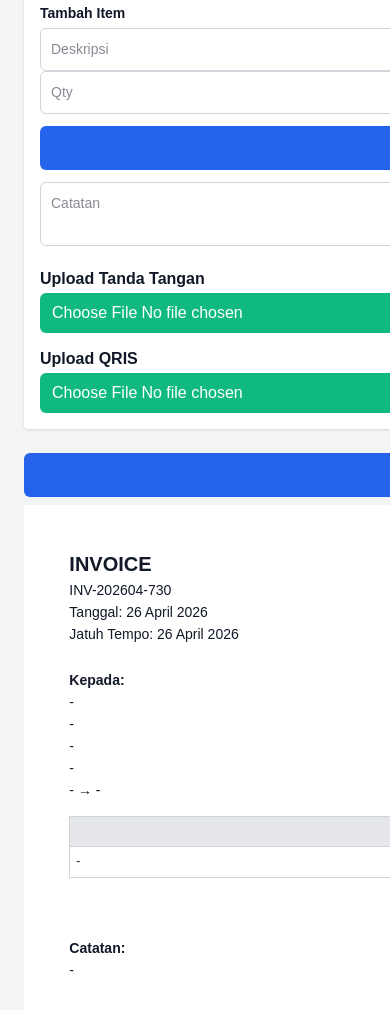
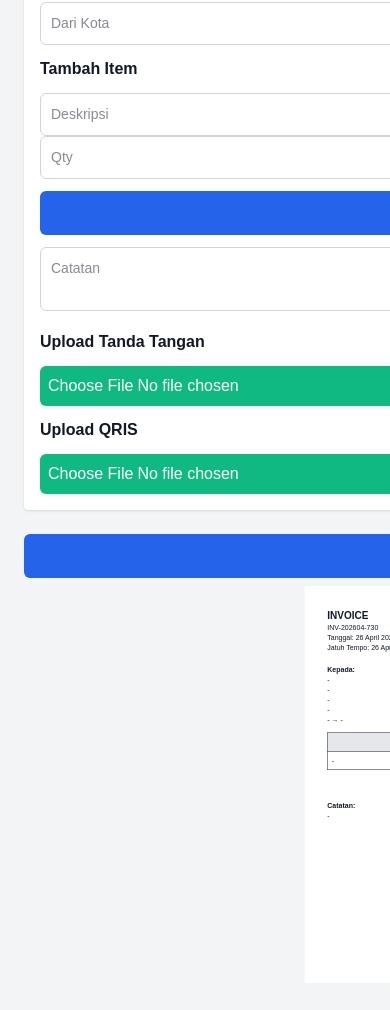
Before and after one commit to rahmatfantastik07/invoice-app, a Next.js app: page / in a window 390 px wide. Shown: the part 868-1878 px from the top of the page. Built offline with nearby package versions, Linux system fonts and the light colour scheme.

Commit message:
Update globals.css

```diff
--- a/app/globals.css
+++ b/app/globals.css
@@ -1,18 +1,17 @@
 @import "tailwindcss";
 
-/* RESET DASAR */
+/* RESET */
 *,
 *::before,
 *::after {
   box-sizing: border-box;
 }
 
-/* BODY */
 body {
   margin: 0;
+  background: #f3f4f6;
   font-family: Arial, sans-serif;
-  background: #f3f4f6;
-  color: #111827; /* lebih halus dari #000 */
+  color: #111827;
 }
 
 /* INPUT */
@@ -22,54 +21,31 @@ body {
   width: 100%;
   border-radius: 6px;
   font-size: 14px;
-  outline: none;
-  transition: 0.2s;
 }
 
 .input:focus {
+  outline: none;
   border-color: #2563eb;
-  box-shadow: 0 0 0 1px #2563eb;
 }
 
-/* BUTTON PRIMARY */
+/* BUTTON */
 .btn {
   background: #2563eb;
-  color: #fff; /* FIX kontras */
-  padding: 10px 12px;
+  color: white;
+  padding: 10px;
   border-radius: 6px;
-  cursor: pointer;
   width: 100%;
-  transition: 0.2s;
 }
 
-.btn:hover {
-  background: #1d4ed8;
+.btn2 {
+  background: #10b981;
+  color: white;
+  padding: 8px;
+  border-radius: 6px;
+  width: 100%;
 }
 
-/* BUTTON SECONDARY */
-.btn2 {
-  background: #10b981;
-  color: #fff;
-  padding: 8px 12px;
-  border-radius: 6px;
-  cursor: pointer;
-  width: 100%;
-  transition: 0.2s;
-}
-
-.btn2:hover {
-  background: #059669;
-}
-
-/* FORM CONTAINER */
-.form-box {
-  background: #fff;
-  padding: 16px;
-  border-radius: 8px;
-  box-shadow: 0 2px 6px rgba(0,0,0,0.05);
-}
-
-/* GRID RESPONSIVE */
+/* GRID */
 .invoice-grid {
   display: grid;
   grid-template-columns: 1fr;
@@ -85,56 +61,49 @@ body {
   }
 }
 
-/* PREVIEW WRAPPER */
-.preview-wrapper {
-  display: flex;
-  justify-content: center;
+/* =========================
+   🔥 PREVIEW RESPONSIVE FIX
+   ========================= */
+
+/* wrapper default (target div flex kamu) */
+.flex.justify-center {
+  width: 100%;
   overflow-x: auto;
 }
 
-/* SCALE UNTUK MOBILE */
-.preview-scale {
+/* target langsung A4 container */
+.flex.justify-center > div {
   transform-origin: top center;
 }
 
-/* Tablet */
+/* TABLE AMAN */
+table {
+  border-collapse: collapse;
+  width: 100%;
+}
+
+td, th {
+  word-break: break-word;
+}
+
+/* =========================
+   MOBILE SCALE
+   ========================= */
+
+@media (max-width: 1024px) {
+  .flex.justify-center > div {
+    transform: scale(0.85);
+  }
+}
+
 @media (max-width: 768px) {
-  .preview-scale {
+  .flex.justify-center > div {
     transform: scale(0.65);
   }
 }
 
-/* Android kecil */
 @media (max-width: 480px) {
-  .preview-scale {
+  .flex.justify-center > div {
     transform: scale(0.5);
   }
 }
-
-/* TABLE */
-table {
-  width: 100%;
-  border-collapse: collapse;
-}
-
-th,
-td {
-  border: 1px solid #d1d5db;
-  padding: 6px;
-  font-size: 12px;
-}
-
-/* SCROLL TABLE DI MOBILE */
-.table-wrapper {
-  overflow-x: auto;
-}
-
-/* SPACING */
-h2 {
-  font-size: 14px;
-  margin-bottom: 4px;
-}
-
-p {
-  margin: 2px 0;
-}
```
